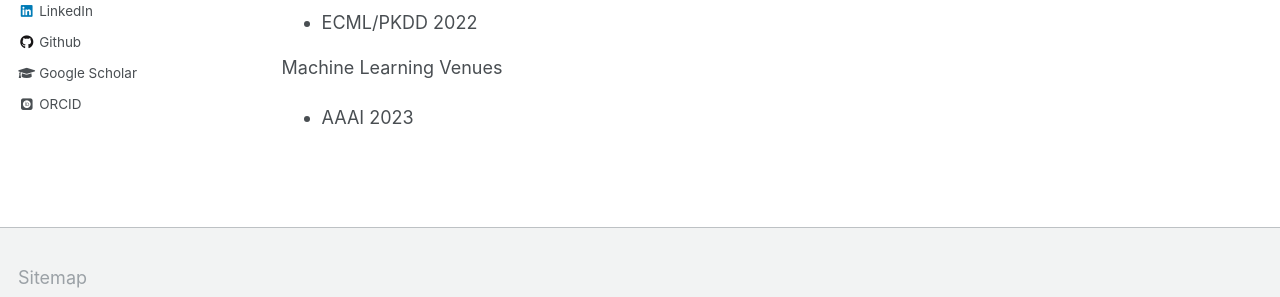
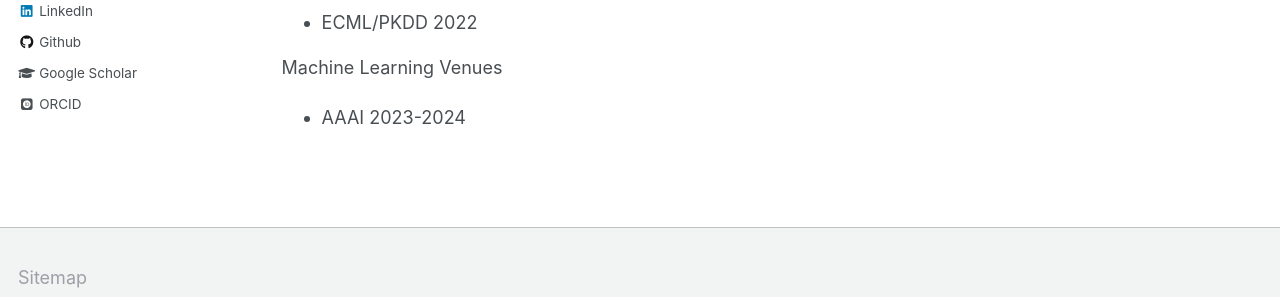
Before and after one commit to ZhengxiangShi/zhengxiangshi.github.io, a Jekyll site: the page built from _pages/services.md, in a window 1280 px wide. Shown: the part 517-814 px from the top of the page. Built offline with Jekyll 4.4.1, drawn with Linux system fonts in a browser that asks for light colours; some web fonts are replaced.

Commit message:
update about

```diff
--- a/_pages/services.md
+++ b/_pages/services.md
@@ -18,4 +18,4 @@ Information Retrieval Venues
 - ECML/PKDD 2022
 
 Machine Learning Venues
-- AAAI 2023
+- AAAI 2023-2024
```
